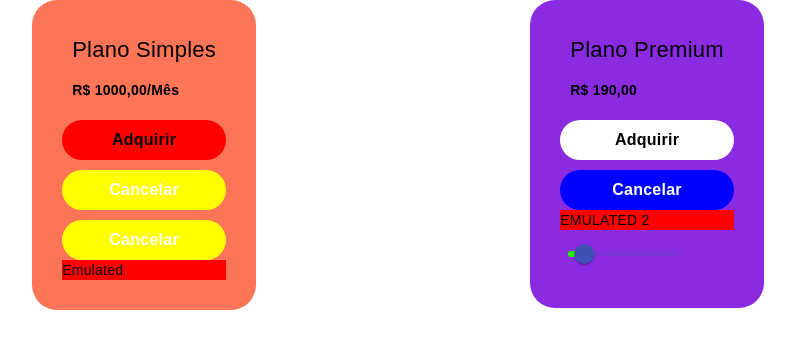
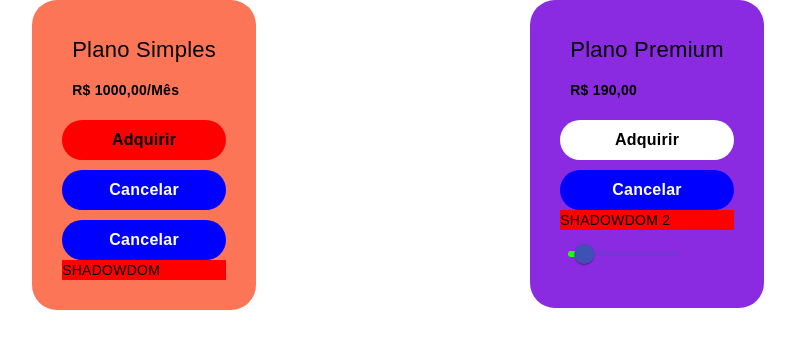
Before and after one commit to Isaac-Sousa-Dev/CURSO_ANGULAR-o-guia-definitivo, an Angular app: page / in a window 1280 px wide. Shown: the top 348 px of the page, without its empty margins (242-1037 px from the left). Built offline with nearby package versions, Linux system fonts and the light colour scheme.

Commit message:
feat: view encapsulation shadow dom

```diff
--- a/src/app/card-roxo/card-roxo.component.html
+++ b/src/app/card-roxo/card-roxo.component.html
@@ -4,7 +4,7 @@
     <app-card-roxo-button></app-card-roxo-button>
     <app-card-button-cancel></app-card-button-cancel>
 
-    <div class="emulated">EMULATED 2</div>
+    <div class="emulated">SHADOWDOM 2</div>
 
     <mat-slider min="1" max="5" step="0.5">
         <input matSliderThumb value="1.5">
--- a/src/app/card/card.component.html
+++ b/src/app/card/card.component.html
@@ -5,7 +5,7 @@
     <app-card-button-cancel></app-card-button-cancel>
     <app-card-button-cancel></app-card-button-cancel>
 
-    <div class="emulated">Emulated</div>
+    <div class="emulated">SHADOWDOM</div>
 
     <!-- <mat-slide-toggle [aria-label]="plano.infos.tipo">
     </mat-slide-toggle> -->
--- a/src/app/card/card.component.ts
+++ b/src/app/card/card.component.ts
@@ -11,7 +11,8 @@ interface IInfo {
   selector: 'app-card',
   templateUrl: './card.component.html',
   styleUrl: './card.component.scss',
-  encapsulation: ViewEncapsulation.Emulated
+  encapsulation: ViewEncapsulation.ShadowDom // Nada global afetará o componente, e nada do componente afetará o global
+  // encapsulation: ViewEncapsulation.Emulated // PADRÃO utilizado pelo Angular
   // encapsulation: ViewEncapsulation.None // Basicamente, remove o encapsulamento desse componente
 })
 export class CardComponent {
```
